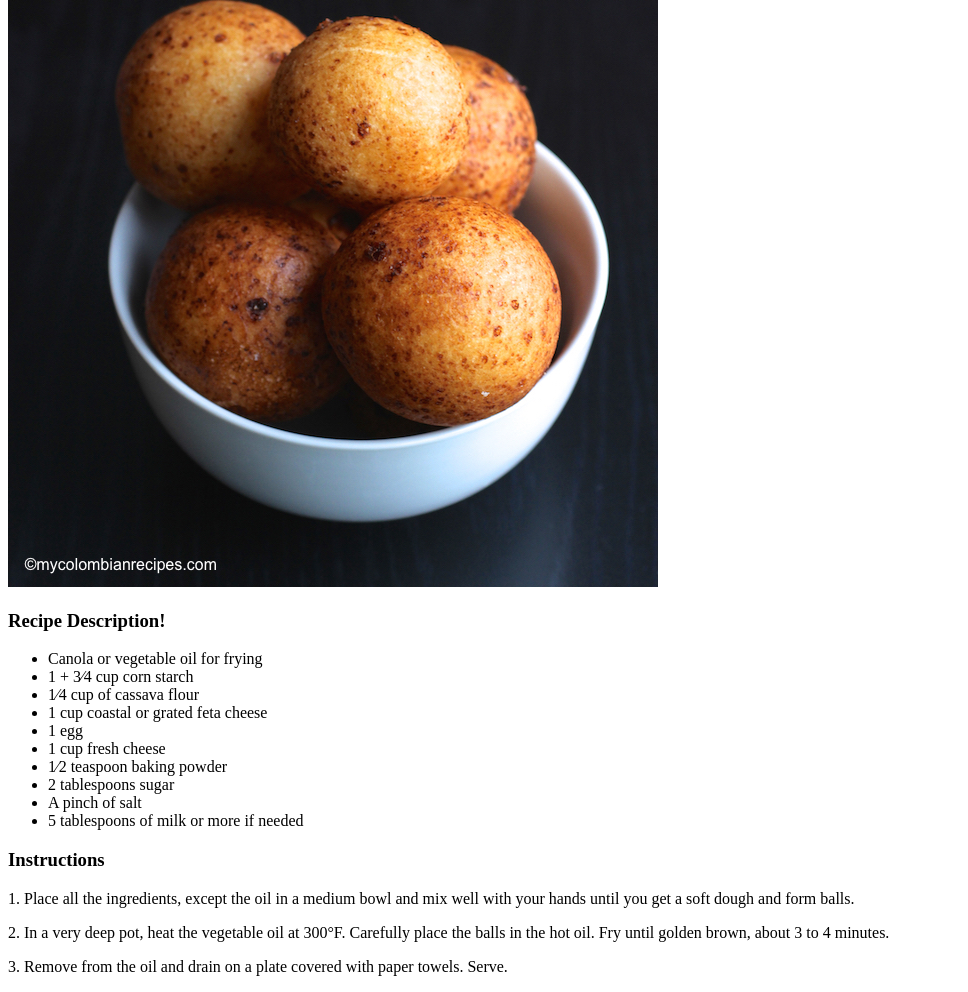
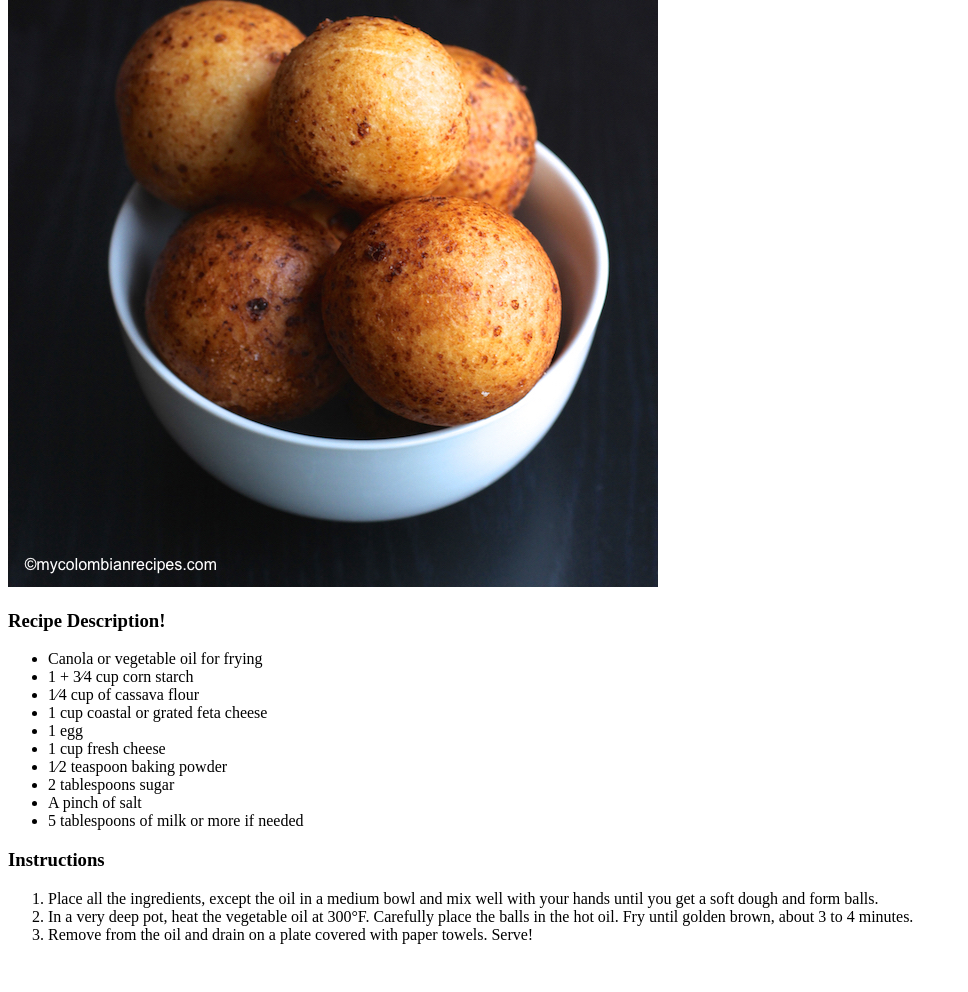
Before and after one commit to HiguitaR/Odin-Recipes, a plain HTML site: page recipes/cheeseball.html in a window 1280 px wide. Shown: the part 150-1142 px from the top of the page, without its empty margins (0-968 px from the left). After the commit the page ends 1110 px from the top, so only its background shows below. Drawn offline with Linux system fonts and the light colour scheme.

Commit message:
add new recipes bandejapaisa.html

```diff
--- a/recipes/cheeseball.html
+++ b/recipes/cheeseball.html
@@ -10,11 +10,12 @@
     <p>
       <a href="../index.html">Home</a>
     </p>
+
     <p>
       <img src="../images/cheeseball.jpg" alt="Cheese Ball" />
     </p>
     <h3>Recipe Description!</h3>
-    <p>
+
     <ul>
       <li>Canola or vegetable oil for frying</li>
       <li>1 + 3⁄4 cup corn starch</li>
@@ -27,11 +28,21 @@
       <li>A pinch of salt</li>
       <li>5 tablespoons of milk or more if needed</li>
     </ul>
-    </p>
+
     <h3>Instructions</h3>
-    <p>
-      1. Place all the ingredients, except the oil in a medium bowl and mix well with your hands until you get a soft dough and form balls.</p>
-    <p>2. In a very deep pot, heat the vegetable oil at 300°F. Carefully place the balls in the hot oil. Fry until golden brown, about 3 to 4 minutes.</p>
-    <p>3. Remove from the oil and drain on a plate covered with paper towels. Serve.</p>
+    <ol>
+      <li>
+        Place all the ingredients, except the oil in a medium bowl and mix well
+        with your hands until you get a soft dough and form balls.
+      </li>
+      <li>
+        In a very deep pot, heat the vegetable oil at 300°F. Carefully place the
+        balls in the hot oil. Fry until golden brown, about 3 to 4 minutes.
+      </li>
+      <li>
+        Remove from the oil and drain on a plate covered with paper towels.
+        Serve!
+      </li>
+    </ol>
   </body>
 </html>
```
Also changed, not shown: recipes/bandejapaisa.html (added, +9 -0 lines). Lines whose indentation alone changed are shown as unchanged.
